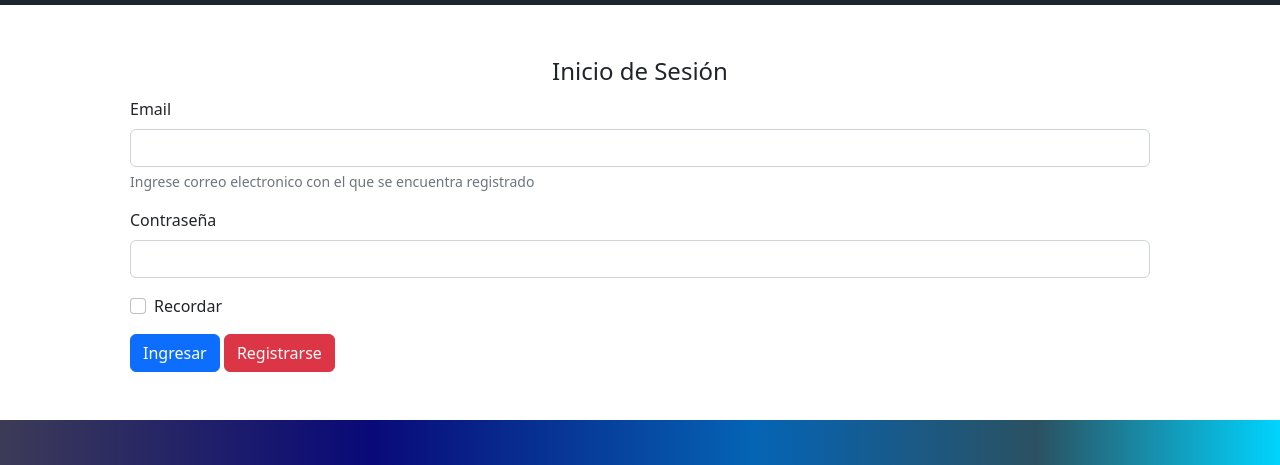
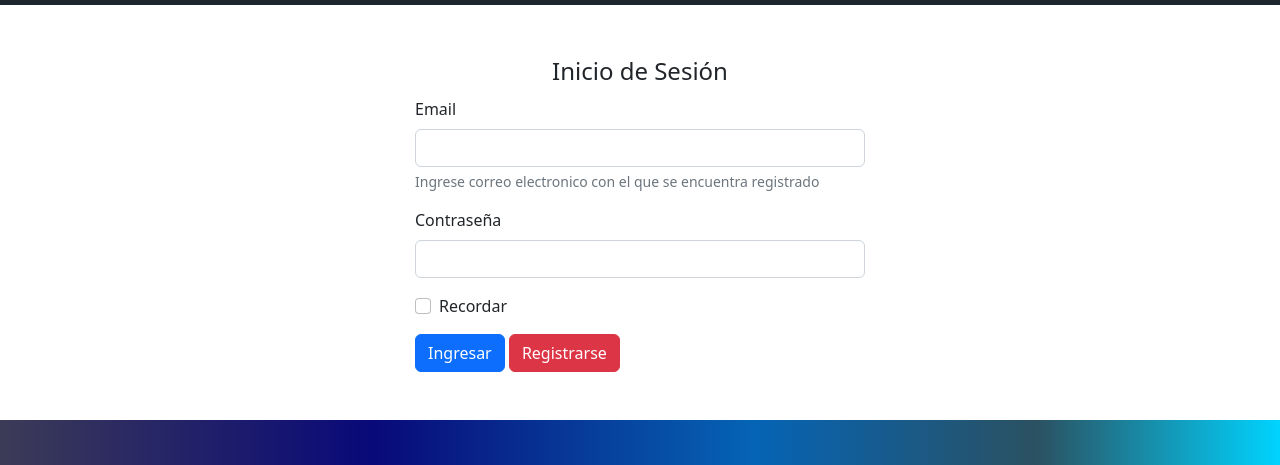
Before and after one commit to salo2019/donacionesFernandoSalomone, a plain HTML site: page vistas/login.html in a window 1280 px wide. Shown: the part 91-556 px from the top of the page. Drawn offline with nearby package versions, Linux system fonts and the light colour scheme.

Commit message:
Ajustes en paginas y correccion de margenes

```diff
--- a/vistas/login.html
+++ b/vistas/login.html
@@ -42,15 +42,16 @@
         </nav>
     </header>
 
-    <main class="">
-
-        <fieldset class="container">
+    <main class="container">
+        <div class="row">
+            <fieldset class="col-12 col-md-6 offset-md-3">
                 <form class="m-5" method="get">
                     <legend class="text-center">Inicio de Sesión</legend>
                     <div class="mb-3">
                         <label for="exampleInputEmail1" class="form-label">Email</label>
                         <input type="email" class="form-control" id="exampleInputEmail1" aria-describedby="emailHelp">
-                    <div id="emailHelp" class="form-text">Ingrese correo electronico con el que se encuentra registrado</div>
+                        <div id="emailHelp" class="form-text">Ingrese correo electronico con el que se encuentra registrado
+                        </div>
                     </div>
                     <div class="mb-3">
                         <label for="exampleInputPassword1" class="form-label">Contraseña</label>
@@ -64,6 +65,7 @@
                     <a class="btn btn-danger" href="./registro.html">Registrarse</a>
                 </form>
             </fieldset>
+        </div>
     </main>
     <footer class="footer">
         <nav class="footer__nav">
```
Also changed, not shown: vistas/comoDonar.html (+6 -3 lines). Lines whose indentation alone changed are shown as unchanged.
